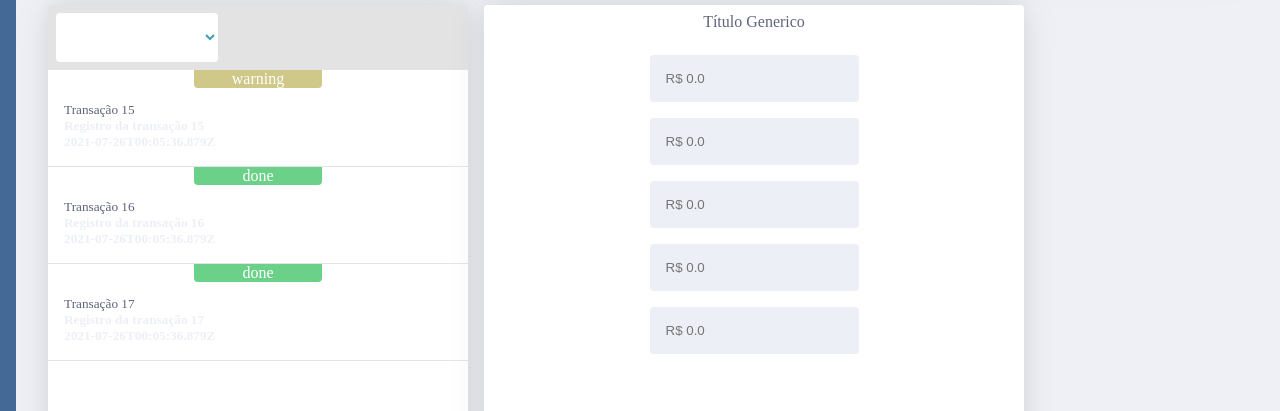
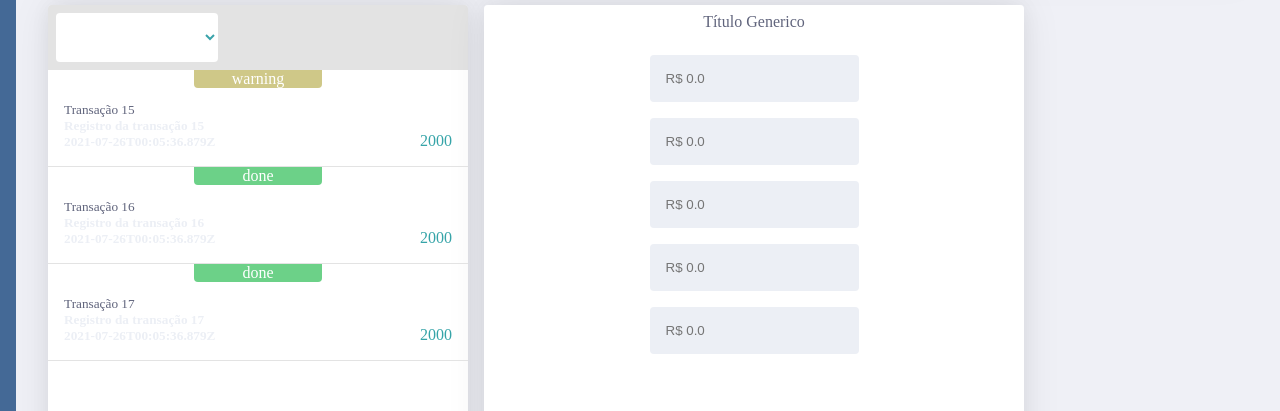
Before and after one commit to isa-desenvolvimento/challenge-vp, a Next.js app: page / in a window 1280 px wide. Shown: the part 220-631 px from the top of the page. Built offline with nearby package versions, Linux system fonts and the light colour scheme.

Commit message:
fix: ajuste layout

```diff
--- a/src/components/List.tsx
+++ b/src/components/List.tsx
@@ -1,4 +1,4 @@
-import { StyItemList, StyleListContainer } from '@/styles/List'
+import { StyAmount, StyItemList, StyleListContainer } from '@/styles/List'
 import React from 'react'
 import { TagState } from '@/components/TagState'
 import { TitleDescription } from './TitleDescription'
@@ -14,6 +14,7 @@ export const List = ({ withBorder, withTag, items }: ListProps) => {
           date={item.date}
         />
         {withTag && <TagState status={item.status}>{item.status}</TagState>}
+        <StyAmount>{item.amount} </StyAmount>
       </StyItemList>
     ))
   }
--- a/src/styles/List.ts
+++ b/src/styles/List.ts
@@ -1,6 +1,12 @@
 import styled from 'styled-components'
 
 export const StyleListContainer = styled.div``
+
+export const StyAmount = styled.span`
+  margin-top: 1rem;
+  font-weight: 500;
+  color: ${({ theme }) => theme.colors.active.contrast};
+`
 
 export const StyItemList = styled.div`
   position: relative;
@@ -15,4 +21,8 @@ export const StyItemList = styled.div`
   :hover {
     background-color: ${({ theme }) => theme.colors.background};
   }
+
+  display: flex;
+  justify-content: space-between;
+  align-items: flex-end;
 `
--- a/src/styles/TagStatus.ts
+++ b/src/styles/TagStatus.ts
@@ -19,4 +19,5 @@ export const StyleTagState = styled.div`
   left: 50%;
   transform: translate(-50%);
   width: 8rem;
+  top: 0;
 `
```
